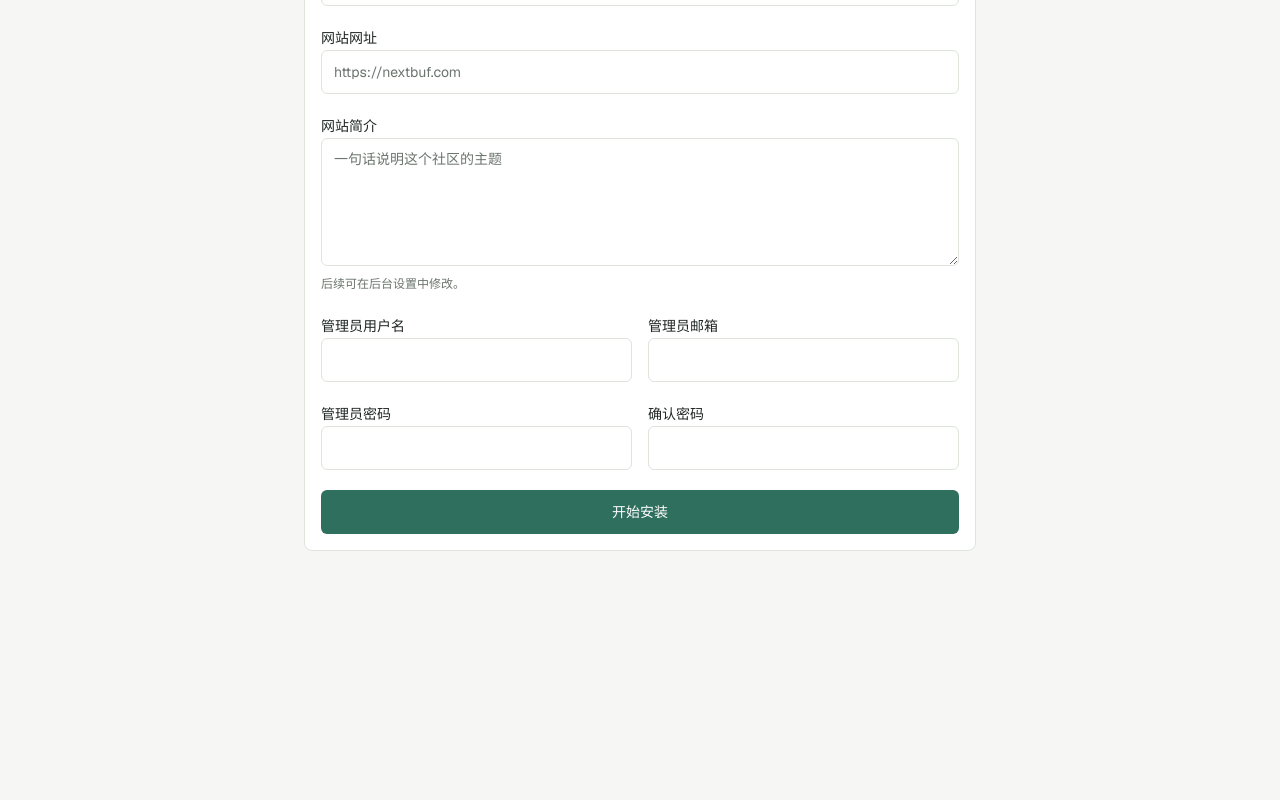
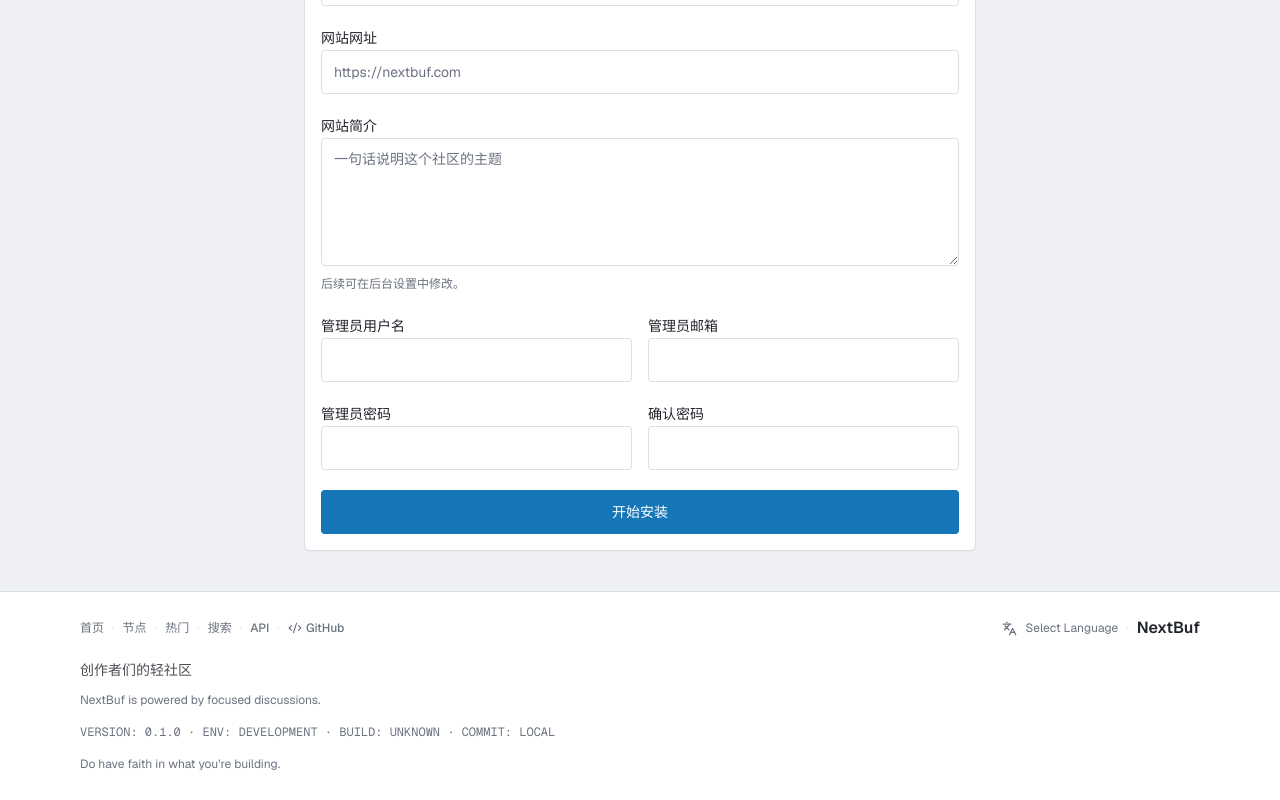
Before and after one commit to Xwordsman/NextBuf, a Next.js app: page /install in a window 1280 px wide. Shown: the part 324-1124 px from the top of the page. Before the commit the page ends 915 px from the top, so only its background shows below. Built offline with nearby package versions, Linux system fonts and the light colour scheme; no server answers; the database is empty.

Commit message:
style: align theme with classic forum UI

```diff
--- a/src/app/globals.css
+++ b/src/app/globals.css
@@ -1,20 +1,20 @@
 @import "tailwindcss";
 
 :root {
-  --background: #f6f7f4;
-  --foreground: #1f2623;
+  --background: #eef0f3;
+  --foreground: #20242a;
   --panel: #ffffff;
-  --panel-muted: #eef2ed;
-  --muted: #6b746e;
-  --border: #dfe5dd;
-  --primary: #2f6f5e;
+  --panel-muted: #f6f7f8;
+  --muted: #6b7280;
+  --border: #d9dee7;
+  --primary: #1677b8;
   --primary-foreground: #ffffff;
-  --accent: #d9823b;
-  --danger: #b94747;
-  --success: #2f7a52;
-  --ring: #2f6f5e;
-  --radius-base: 8px;
-  --radius-control: 6px;
+  --accent: #e45735;
+  --danger: #d14343;
+  --success: #2f8f46;
+  --ring: #1677b8;
+  --radius-base: 6px;
+  --radius-control: 4px;
 }
 
 @theme inline {
@@ -36,18 +36,18 @@
 
 @media (prefers-color-scheme: dark) {
   :root {
-    --background: #111513;
-    --foreground: #edf2ee;
-    --panel: #171c19;
-    --panel-muted: #202822;
-    --muted: #aab3ad;
-    --border: #2e3932;
-    --primary: #65a892;
-    --primary-foreground: #0c1411;
-    --accent: #d99a62;
-    --danger: #e07171;
-    --success: #74c095;
-    --ring: #65a892;
+    --background: #111827;
+    --foreground: #f3f4f6;
+    --panel: #171f2b;
+    --panel-muted: #202a38;
+    --muted: #a7b0bd;
+    --border: #303b4b;
+    --primary: #58a6d6;
+    --primary-foreground: #08111a;
+    --accent: #f07855;
+    --danger: #f26b6b;
+    --success: #68c57d;
+    --ring: #58a6d6;
   }
 }
 
--- a/src/app/install/page.tsx
+++ b/src/app/install/page.tsx
@@ -8,7 +8,7 @@ export default async function InstallPage() {
   await requireNotInstalled();
 
   return (
-    <main className="flex min-h-screen items-center justify-center px-4 py-10">
+    <main className="flex flex-1 items-center justify-center px-4 py-10">
       <div className="w-full max-w-2xl">
         <div className="mb-6 text-center">
           <div className="mx-auto mb-4 flex h-12 w-12 items-center justify-center rounded-[var(--radius-base)] bg-primary text-lg font-semibold text-primary-foreground">
--- a/src/app/layout.tsx
+++ b/src/app/layout.tsx
@@ -1,5 +1,6 @@
 import type { Metadata } from "next";
 import { Geist, Geist_Mono } from "next/font/google";
+import { SiteFooter } from "@/components/site-footer";
 import "./globals.css";
 
 const geistSans = Geist({
@@ -29,6 +30,7 @@ export default function RootLayout({
     >
       <body className="min-h-full flex flex-col bg-background text-foreground">
         {children}
+        <SiteFooter />
       </body>
     </html>
   );
--- a/src/app/login/page.tsx
+++ b/src/app/login/page.tsx
@@ -15,7 +15,7 @@ export default async function LoginPage() {
   }
 
   return (
-    <main className="flex min-h-screen items-center justify-center px-4 py-10">
+    <main className="flex flex-1 items-center justify-center px-4 py-10">
       <Card className="w-full max-w-md">
         <CardHeader>
           <h1 className="text-xl font-semibold">登录 NextBuf</h1>
--- a/src/app/register/page.tsx
+++ b/src/app/register/page.tsx
@@ -17,7 +17,7 @@ export default async function RegisterPage() {
   const settings = await getSiteSettings();
 
   return (
-    <main className="flex min-h-screen items-center justify-center px-4 py-10">
+    <main className="flex flex-1 items-center justify-center px-4 py-10">
       <Card className="w-full max-w-md">
         <CardHeader>
           <h1 className="text-xl font-semibold">注册账号</h1>
--- /dev/null
+++ b/src/components/site-footer.tsx
@@ -0,0 +1,67 @@
+import Link from "next/link";
+import { Code2, Languages } from "lucide-react";
+
+import { getRuntimeInfo } from "@/server/runtime";
+
+const internalLinks = [
+  { href: "/", label: "首页" },
+  { href: "/nodes", label: "节点" },
+  { href: "/popular", label: "热门" },
+  { href: "/search", label: "搜索" },
+  { href: "/api/health", label: "API" },
+];
+
+export function SiteFooter() {
+  const runtime = getRuntimeInfo();
+  const commit = runtime.commit ? runtime.commit.slice(0, 7) : "local";
+  const buildTime = runtime.buildTime ?? "unknown";
+
+  return (
+    <footer className="border-t border-border bg-panel text-xs text-muted">
+      <div className="mx-auto flex w-full max-w-6xl flex-col gap-5 px-4 py-6">
+        <div className="flex flex-wrap items-center justify-between gap-4">
+          <nav className="flex flex-wrap items-center gap-x-2 gap-y-1 font-medium">
+            {internalLinks.map((item, index) => (
+              <span key={item.href} className="inline-flex items-center gap-2">
+                {index > 0 ? <span className="text-border">·</span> : null}
+                <Link
+                  href={item.href}
+                  className="rounded-[var(--radius-control)] py-1 text-foreground/80 transition-colors duration-200 hover:text-primary"
+                >
+                  {item.label}
+                </Link>
+              </span>
+            ))}
+            <span className="text-border">·</span>
+            <a
+              href="https://github.com/Xwordsman/NextBuf"
+              target="_blank"
+              rel="noreferrer"
+              className="inline-flex items-center gap-1 rounded-[var(--radius-control)] py-1 text-foreground/80 transition-colors duration-200 hover:text-primary"
+            >
+              <Code2 size={14} />
+              GitHub
+            </a>
+          </nav>
+
+          <div className="inline-flex items-center gap-2 text-muted">
+            <Languages size={15} />
+            <span>Select Language</span>
+            <span className="text-border">·</span>
+            <strong className="text-base font-semibold text-foreground">NextBuf</strong>
+          </div>
+        </div>
+
+        <div className="space-y-2 leading-6">
+          <p className="text-sm text-foreground/80">创作者们的轻社区</p>
+          <p>NextBuf is powered by focused discussions.</p>
+          <p className="font-mono uppercase tracking-normal text-muted">
+            VERSION: {runtime.version} · ENV: {runtime.nodeEnv} · BUILD: {buildTime} ·
+            COMMIT: {commit}
+          </p>
+          <p>Do have faith in what you&apos;re building.</p>
+        </div>
+      </div>
+    </footer>
+  );
+}
--- a/src/components/ui/badge.tsx
+++ b/src/components/ui/badge.tsx
@@ -7,11 +7,11 @@ type BadgeProps = React.HTMLAttributes<HTMLSpanElement> & {
 };
 
 const toneClassName = {
-  default: "border-primary/25 bg-primary/10 text-primary",
+  default: "border-primary/20 bg-primary/5 text-primary",
   muted: "border-border bg-panel-muted text-muted",
   success: "border-success/25 bg-success/10 text-success",
   danger: "border-danger/25 bg-danger/10 text-danger",
-  accent: "border-accent/25 bg-accent/10 text-accent",
+  accent: "border-accent/20 bg-accent/10 text-accent",
 };
 
 export function Badge({ className, tone = "default", ...props }: BadgeProps) {
--- a/src/components/ui/card.tsx
+++ b/src/components/ui/card.tsx
@@ -9,7 +9,7 @@ export function Card({
   return (
     <div
       className={cn(
-        "rounded-[var(--radius-base)] border border-border bg-panel",
+        "rounded-[var(--radius-base)] border border-border bg-panel shadow-[0_1px_2px_rgb(15_23_42_/_0.04)]",
         className,
       )}
       {...props}
```
